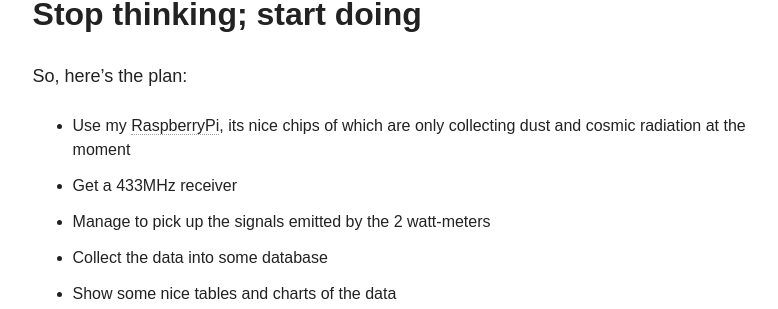
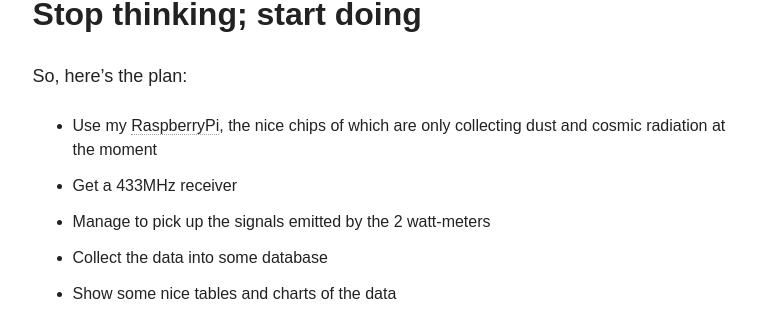
Before and after one commit to hypest/hypest.github.io, a Jekyll site: the page built from _posts/blog/2014-12-22-sdr-dongle-ordered.md, in a window 1280 px wide and 900 px high, scrolled down 4086 px. Shown: the part 143-452 px from the top of the window, without its empty margins (347-1125 px from the left). Built offline with Jekyll 4.4.1, drawn with Linux system fonts in a browser that asks for light colours; nearby versions of some CDN libraries.

Commit message:
Fix typo

```diff
--- a/_posts/blog/2014-12-22-sdr-dongle-ordered.md
+++ b/_posts/blog/2014-12-22-sdr-dongle-ordered.md
@@ -61,7 +61,7 @@ A new solution had to be put in place, and the plausible alternative I could thi
 
 So, here's the plan:
 
- * Use my [RaspberryPi][rpi], its nice chips of which are only collecting dust and cosmic radiation at the moment
+ * Use my [RaspberryPi][rpi], the nice chips of which are only collecting dust and cosmic radiation at the moment
  * Get a 433MHz receiver
  * Manage to pick up the signals emitted by the 2 watt-meters
  * Collect the data into some database
```
